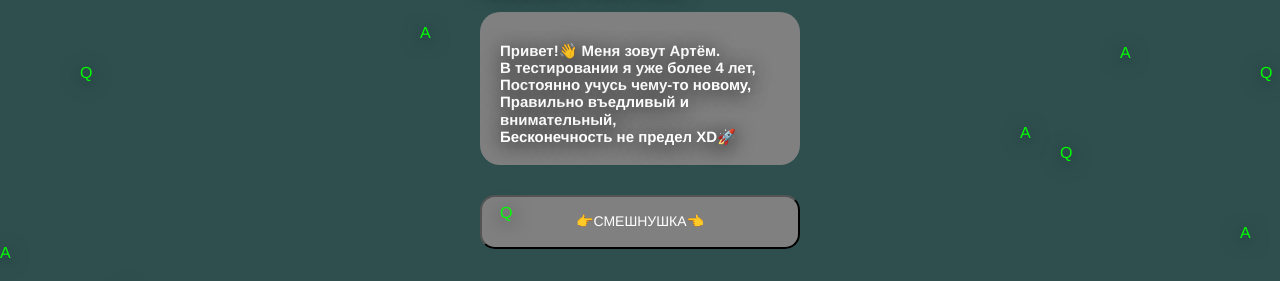
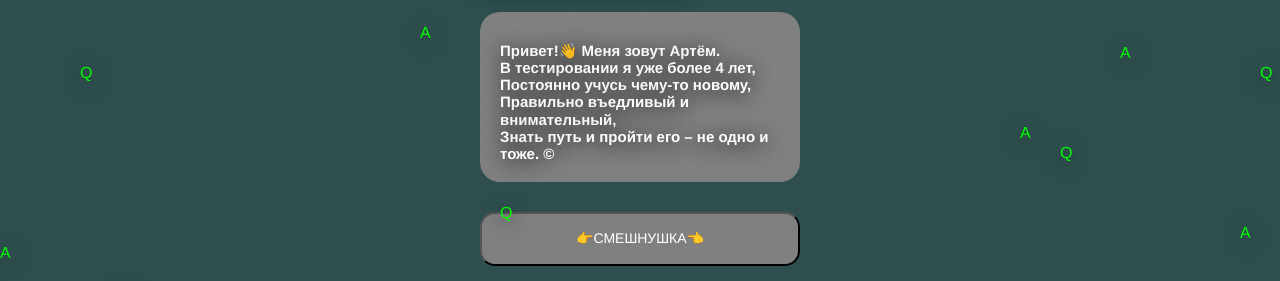
Before and after one commit to Tem4ik-161/Tem4ik-161.github.io, a plain HTML site: page index.html in a window 1280 px wide. Shown: the part 516-797 px from the top of the page. Drawn offline with Linux system fonts and the light colour scheme.

Commit message:
23_24_Done

```diff
--- a/index.html
+++ b/index.html
@@ -69,7 +69,7 @@
           Привет!👋 Меня зовут Артём.<br> В тестировании я уже более 4 лет,<br>
           Постоянно учусь чему-то новому,<br>
           Правильно въедливый и внимательный,<br>
-          Бесконечность не предел XD🚀
+          Знать путь и пройти его – не одно и тоже. ©
         </h1>
       </section>
     </main>
```
